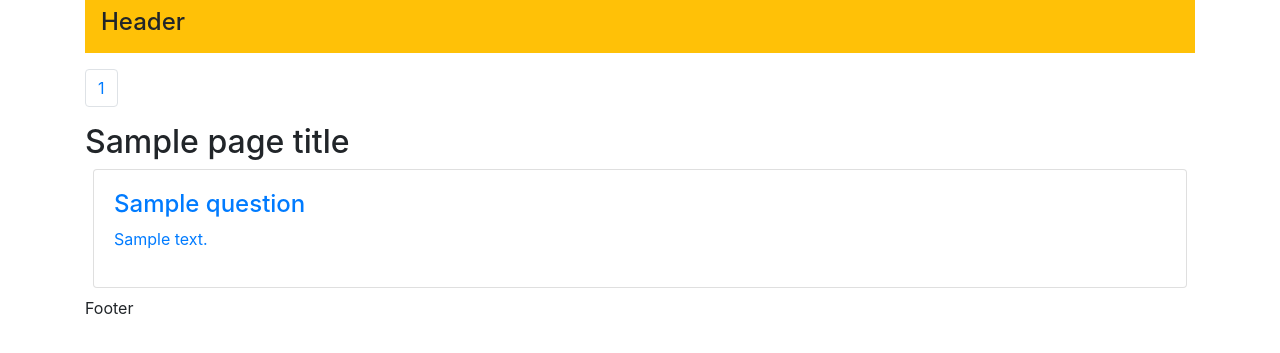
After one commit to IJS-Zzz/Stepic-Web-Technology, a Django app: template ask/templates/qa/questions.html in a window 1280 px wide. The commit adds this page. Shown: the top 353 px of the page. Run offline with Django 3.2, Linux system fonts and the light colour scheme; tables that the repository leaves empty hold one stand-in row (values such as "Sample post"); the template is opened without the code that fills it: values that come from a table or form of the project are taken from there, most other values are stand-ins (such as "Sample title", 1, 10 or a date in 2020); parts of the project's set-up code (start-up, migrations or seed data) failed here and were passed over; some libraries are stand-ins or nearby versions.

Commit message:
Add Templates

```diff
--- a/ask/qa/models.py
+++ b/ask/qa/models.py
@@ -64,7 +64,7 @@ class Question(models.Model):
 
     # Need Test!
     def get_absolute_url(self):
-        return reverse('qa.views.question', args=[str(self.id)])
+        return reverse('qa:question', args=[str(self.id)])
 
 
 class Answer(models.Model):
--- a/ask/templates/qa/base.html
+++ b/ask/templates/qa/base.html
@@ -3,14 +3,18 @@
   <head>
     <meta charset="utf-8">
     <title>{% block title %}ASK{% endblock %}</title>
+
+    <link rel="stylesheet" href="https://stackpath.bootstrapcdn.com/bootstrap/4.2.1/css/bootstrap.min.css">
   </head>
   <body>
-    <!-- Загрузка шаблона header -->
-    {% include "ask/includes/header.html" %}
+    <div class="container">
+      <!-- Загрузка шаблона header -->
+      {% include "qa/includes/header.html" %}
 
-    {% block content %}{% endblock %}
+      {% block content %}{% endblock %}
 
-    <!-- Загрузка шаблона footer -->
-    {% include "ask/includes/footer.html" %}
+      <!-- Загрузка шаблона footer -->
+      {% include "qa/includes/footer.html" %}
+    </div>
   </body>
 </html>
--- a/ask/templates/qa/includes/footer.html
+++ b/ask/templates/qa/includes/footer.html
@@ -1 +1,3 @@
-Footer
+<footer>
+  Footer
+</footer>
--- a/ask/templates/qa/includes/header.html
+++ b/ask/templates/qa/includes/header.html
@@ -1 +1,3 @@
-Header
+<header class="navbar bg-warning">
+  <h4>Header</h4>
+</header>
--- a/ask/templates/qa/new_questions.html
+++ /dev/null
@@ -1,5 +0,0 @@
-{% extends "qa/base.html" %}
-
-{% block content %}
-    New Questions
-{% endblock %}
--- a/ask/templates/qa/popular_questions.html
+++ /dev/null
@@ -1,5 +0,0 @@
-{% extends "qa/base.html" %}
-
-{% block content %}
-    Popular Questions
-{% endblock %}
--- /dev/null
+++ b/ask/templates/qa/questions.html
@@ -0,0 +1,31 @@
+{% extends "qa/base.html" %}
+
+{% block content %}
+  <div class="mt-3">
+    <nav aria-label="Page navigation example">
+      <ul class="pagination">
+        {% for p in paginator.page_range %}
+          {% if p == page.number %}
+            <li class="page-item active">
+          {% else %}
+            <li class="page-item">
+          {% endif %}
+            <a class="page-link" href="{{ paginator.baseurl }}{{ p }}">{{ p }}</a>
+          </li>
+        {% endfor %}
+      </ul>
+    </nav>
+
+    <main>
+      <h2>{{ page_title }}</h2>
+      {% for q in questions %}
+        <div class="card m-2">
+          <a class="card-body" href="{{ q.get_absolute_url }}">
+            <h4>{{ q.title }}</h4>
+            <p>{{ q.text }}</p>
+          </a>
+        </div>
+      {% endfor %}
+    </main>
+  </div>
+{% endblock %}
--- a/create_data_in_DB.py
+++ b/create_data_in_DB.py
@@ -1,6 +1,12 @@
 import os
 import sys
 sys.path.append('/home/box/web/ask')
+
+
+# !!!!!!!
+# sys.path.append('/Users/smurov/Dropbox/web/Python/Stepic/stepic_project/Stepic-Web-Technology/ask')
+
+
 os.environ['DJANGO_SETTINGS_MODULE'] = 'ask.settings'
 import django
 if hasattr(django, 'setup'):
```
Also changed, not shown: ask/ask/settings.py (+7 -2 lines), ask/qa/views.py (+6 -4 lines), ask/templates/qa/question.html (+26 -1 lines), ask/qa/migrations/0001_initial.py (added), 1 other file.
